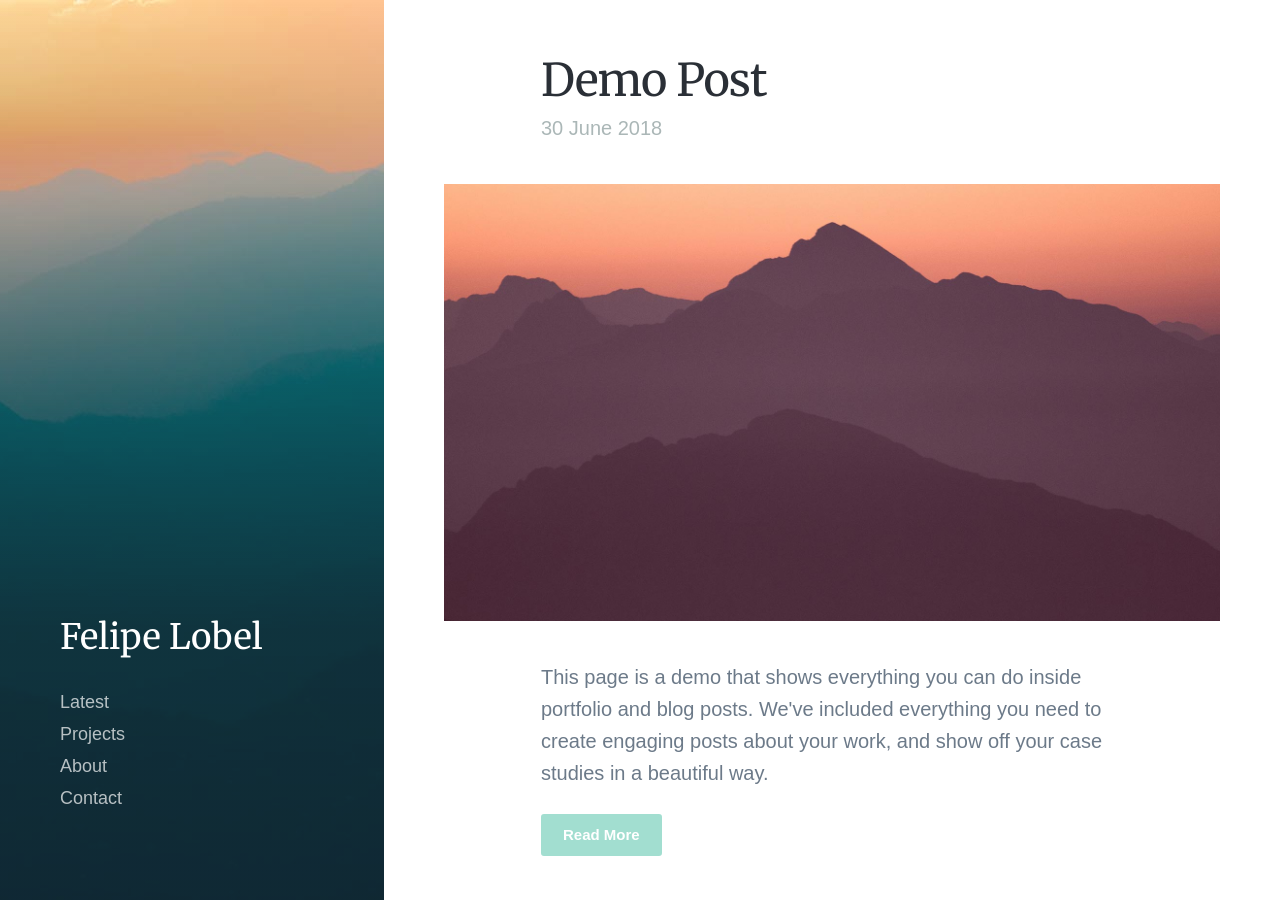
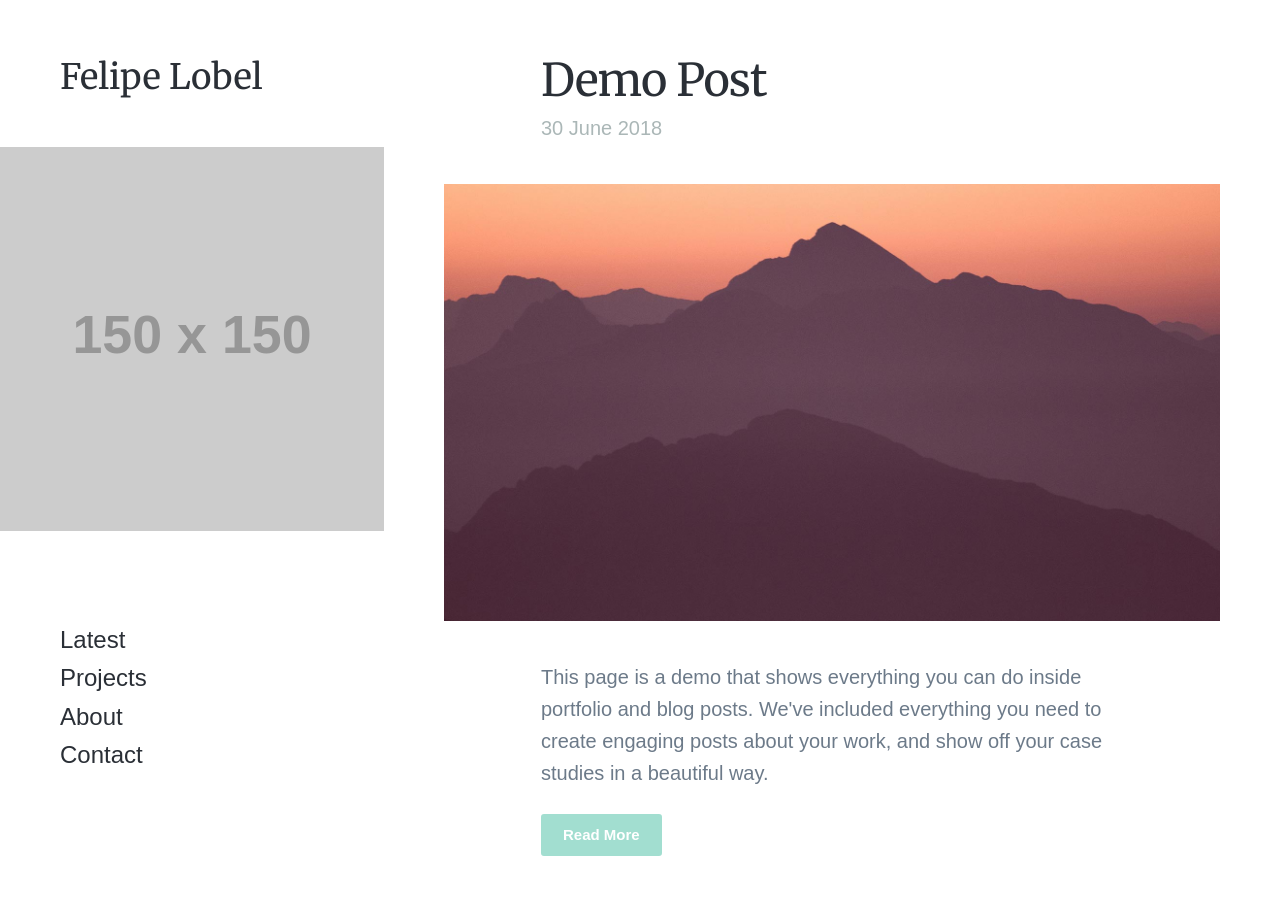
Before and after one commit to gusfaria/lobel-portfolio, a Jekyll site: the page built from index.html, in a window 1280 px wide and 900 px high. Built offline with Jekyll 4.4.1, drawn with Linux system fonts in a browser that asks for light colours; nearby versions of some CDN libraries; some web fonts are replaced; the list of posts is cut into pages by our own code.

Commit message:
Change the main navigation bar - desktop

```diff
--- a/_data/settings.yml
+++ b/_data/settings.yml
@@ -65,7 +65,7 @@ color_settings:
   accent_color: '#A2DED0'
   border_color: '#dddddd'
   overlay_background_color: '#161B21'
-  overlay_text_color: '#ffffff'
+  overlay_text_color: '#000'
   error_color: '#D64541'
 
 font_settings:
@@ -89,8 +89,8 @@ font_settings:
     line_height: 1.5
   menu:
     small_size: 30
-    medium_size: 17
-    large_size: 18
+    medium_size: 28
+    large_size: 24
     weight: 400
     letter_spacing: 0
   h1:
--- a/_includes/header.html
+++ b/_includes/header.html
@@ -1,9 +1,9 @@
 <header class="header">
 
-	<div class="header-image header-image--on" style="background-image: url({{ page.featured_image | relative_url }});"></div>
-	<div class="header-image"></div>
+	<!-- <div class="header-image header-image--on" style="background-image: url({{ page.featured_image | relative_url }});"></div>
+	<div class="header-image"></div> -->
 
-	<div class="header-overlay"></div>
+	<!-- <div class="header-overlay"></div> -->
 
 	<div class="header__content">
 
@@ -16,7 +16,11 @@
 			{{ site.data.settings.basic_settings.site_title }}
 		</a>
 		{% endif %}
+	</div>
 
+	<img class="header__img" src="https://via.placeholder.com/150" alt="Felipe Lobel headshot"/>
+
+	<div class="header__content">
 		<p class="header__tagline">{{ site.data.settings.basic_settings.site_tagline }}</p>
 
 		<div class="menu">
--- a/_sass/_includes/_header.scss
+++ b/_sass/_includes/_header.scss
@@ -10,7 +10,9 @@
 
 .header {
 	padding: 40px 20px;
-	background: $overlay-background-color;
+	// background: $overlay-background-color;
+	background-color: #FFF;
+	color: #181716;
 
 	@include mq(tabletp) {
 		padding: 80px 40px;
@@ -29,6 +31,9 @@
 
 	@include mq(desktop) {
 		width: 25%;
+		justify-content: center;
+    	flex-direction: column;
+		display: flex;
 	}
 }
 
@@ -75,11 +80,12 @@
 }
 
 .header__content {
+	width: 100%;
 	position: relative;
 
 	@include mq(tabletl) {
-		position: absolute;
-		bottom: 0;
+		// position: absolute;
+		// bottom: 0;
 		padding: 40px 40px 34px;
 	}
 
@@ -110,10 +116,10 @@
 	font-weight: $sitetitle-weight;
 	letter-spacing: $sitetitle-spacing;
 	line-height: 1;
-	color: $overlay-text-color;
+	// color: $overlay-text-color;
 
 	&:hover {
-		color: $overlay-text-color;
+		color: currentColor;
 	}
 
 	@include mq(tabletp) {
@@ -123,6 +129,11 @@
 	@include mq(laptop) {
 		font-size: $sitetitle-large;
 	}
+}
+
+.header__img {
+	width: 100%;
+	display: block;
 }
 
 .header__tagline {
@@ -274,7 +285,7 @@
 .menu__list__item__link {
 	font-size: $menu-small;
 	font-weight: $menu-weight;
-	color: rgba($overlay-text-color, 0.7);
+	// color: rgba($overlay-text-color, 0.7);
 	padding: 10px 0;
 
 	&:hover {
```
